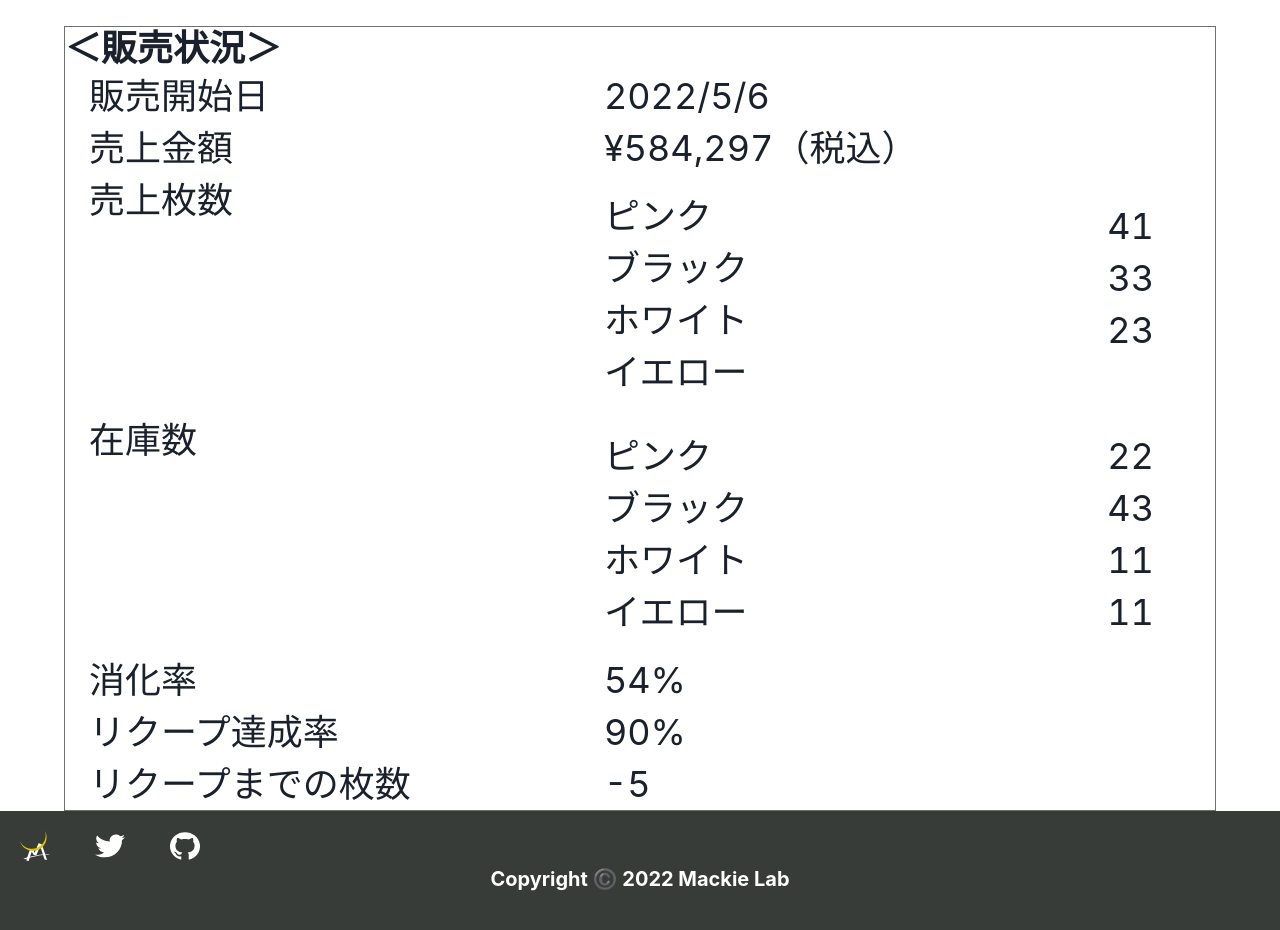
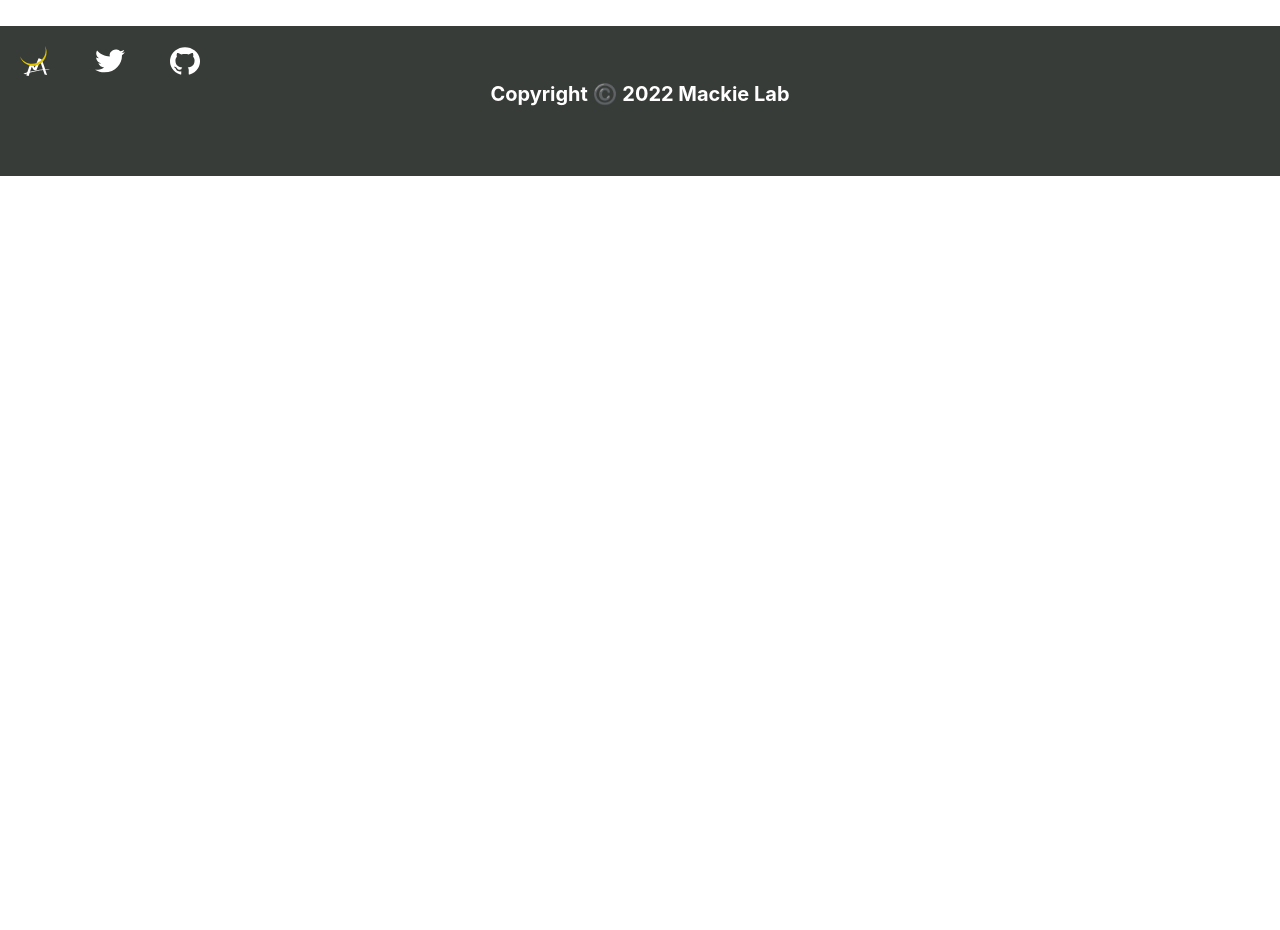
Before and after one commit to Mackie-S/portfolio, a Next.js app: page /profile in a window 1280 px wide. Shown: the part 720-1650 px from the top of the page. After the commit the page ends 896 px from the top, so only its background shows below. Built offline with nearby package versions, Linux system fonts and the light colour scheme.

Commit message:
fix: delete unnecessary file

```diff
--- a/src/components/SalesCondition.tsx
+++ /dev/null
@@ -1,107 +0,0 @@
-import React from "react";
-import { Box, Heading, TableContainer, Table, Tbody, Tr, Th, Td, VStack, Flex } from "@chakra-ui/react";
-
-const soldItems = [
-  { id: 1, color: "ピンク", quantity: 41, stock: 22 },
-  { id: 2, color: "ブラック", quantity: 33, stock: 43 },
-  { id: 3, color: "ホワイト", quantity: 23, stock: 11 },
-  { id: 3, color: "イエロー", stock: 11 },
-];
-
-const date = "2022/5/6";
-const sum = 584297;
-const consumptionRate = 54;
-const recoupAchievementRate = 90;
-const quantityToRecoup = -5;
-
-export const SalesCondition: React.FC = () => {
-  return (
-    <Box w="90%" borderColor="#707070" borderWidth="1px" m="auto" maxW="1680px">
-      <Heading as="h2" size="xl">
-        ＜販売状況＞
-      </Heading>
-      <TableContainer>
-        <Table variant="" fontSize="36px">
-          <Tbody>
-            <Tr>
-              <Td verticalAlign="text-top" fontSize="36px">
-                販売開始日
-              </Td>
-              <Td>{date}</Td>
-            </Tr>
-            <Tr>
-              <Td verticalAlign="text-top" fontSize="36px">
-                売上金額
-              </Td>
-              <Td>{`¥${sum.toLocaleString()}（税込）`}</Td>
-            </Tr>
-            <Tr>
-              <Td verticalAlign="text-top" fontSize="36px">
-                売上枚数
-              </Td>
-              <Td>
-                {soldItems.map((item: any) => {
-                  return (
-                    <Tr key={item.id}>
-                      <Td px="0">{item.color}</Td>
-                    </Tr>
-                  );
-                })}
-              </Td>
-              <Td>
-                {soldItems.map((item: any) => {
-                  return (
-                    <Tr key={item.id}>
-                      <Td px="0" isNumeric>{item.quantity}</Td>
-                    </Tr>
-                  );
-                })}
-              </Td>
-            </Tr>
-            <Tr>
-              <Td verticalAlign="text-top" fontSize="36px">
-                在庫数
-              </Td>
-              <Td>
-                {soldItems.map((item: any) => {
-                  return (
-                    <Tr key={item.id}>
-                      <Td px="0">{item.color}</Td>
-                    </Tr>
-                  );
-                })}
-              </Td>
-              <Td>
-                {soldItems.map((item: any) => {
-                  return (
-                    <Tr key={item.id}>
-                      <Td px="0">{item.stock}</Td>
-                    </Tr>
-                  );
-                })}
-              </Td>
-            </Tr>
-            <Tr>
-              <Td verticalAlign="text-top" fontSize="36px">
-                消化率
-              </Td>
-              <Td>{`${consumptionRate}%`}</Td>
-            </Tr>
-            <Tr>
-              <Td verticalAlign="text-top" fontSize="36px">
-                リクープ達成率
-              </Td>
-              <Td>{`${recoupAchievementRate}%`}</Td>
-            </Tr>
-            <Tr>
-              <Td verticalAlign="text-top" fontSize="36px">
-                リクープまでの枚数
-              </Td>
-              <Td>{quantityToRecoup}</Td>
-            </Tr>
-          </Tbody>
-        </Table>
-      </TableContainer>
-    </Box>
-  );
-};
--- a/src/pages/profile.tsx
+++ b/src/pages/profile.tsx
@@ -2,14 +2,12 @@ import type { NextPage } from "next";
 import { CommingSoon } from "../components/ComingSoon";
 import { HeroOthers } from "../components/HeroOthers";
 import { Page } from "../components/Page";
-import { SalesCondition } from "../components/SalesCondition";
 
 const profile: NextPage = () => {
   return (
     <Page>
       <HeroOthers>Profile</HeroOthers>
       <CommingSoon />
-      <SalesCondition />
     </Page>
   );
 };
```
